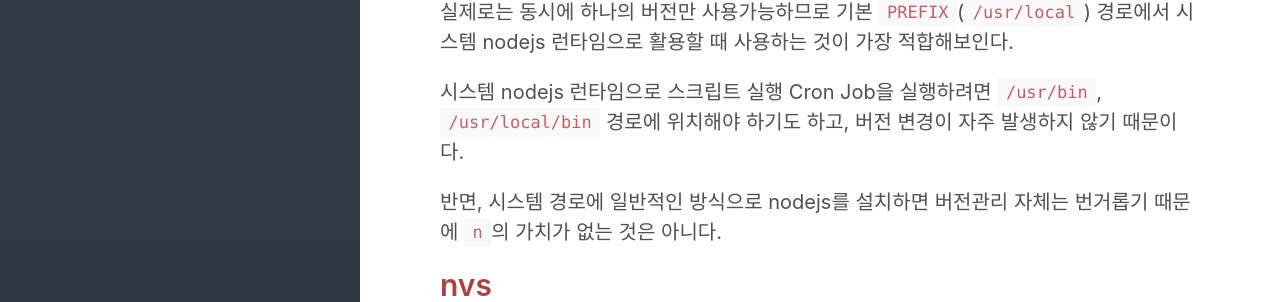
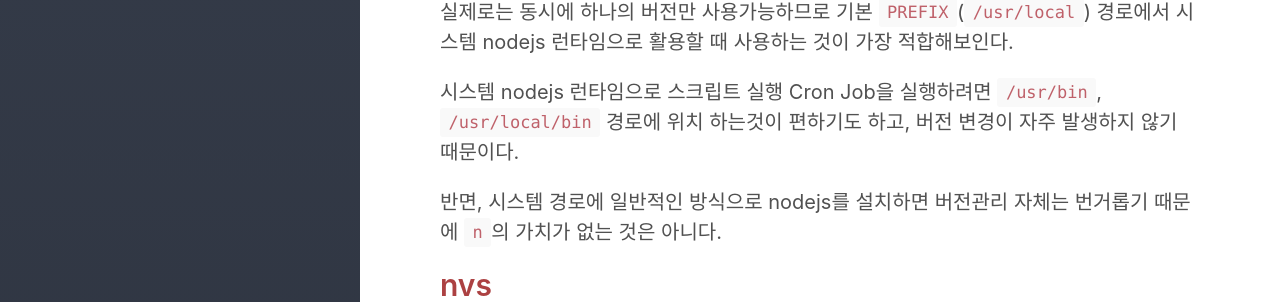
Before and after one commit to pravusid/pravusid.github.io, a Jekyll site: the page built from _posts/javascript/2019/2019-08-08-node-version-manager.md, in a window 1280 px wide. Shown: the part 1366-1668 px from the top of the page. Built offline with Jekyll 4.4.1, drawn with Linux system fonts in a browser that asks for light colours; comment, search, counter and statistics services are not loaded.

Commit message:
fix: typo

```diff
--- a/_posts/javascript/2019/2019-08-08-node-version-manager.md
+++ b/_posts/javascript/2019/2019-08-08-node-version-manager.md
@@ -56,7 +56,7 @@ nodejs의 아이돌이**었던** tj가 개발한 버전 관리자이다.
 
 실제로는 동시에 하나의 버전만 사용가능하므로 기본 `PREFIX`(`/usr/local`) 경로에서 시스템 nodejs 런타임으로 활용할 때 사용하는 것이 가장 적합해보인다.
 
-시스템 nodejs 런타임으로 스크립트 실행 Cron Job을 실행하려면 `/usr/bin`, `/usr/local/bin` 경로에 위치해야 하기도 하고, 버전 변경이 자주 발생하지 않기 때문이다.
+시스템 nodejs 런타임으로 스크립트 실행 Cron Job을 실행하려면 `/usr/bin`, `/usr/local/bin` 경로에 위치 하는것이 편하기도 하고, 버전 변경이 자주 발생하지 않기 때문이다.
 
 반면, 시스템 경로에 일반적인 방식으로 nodejs를 설치하면 버전관리 자체는 번거롭기 때문에 `n`의 가치가 없는 것은 아니다.
 
```
